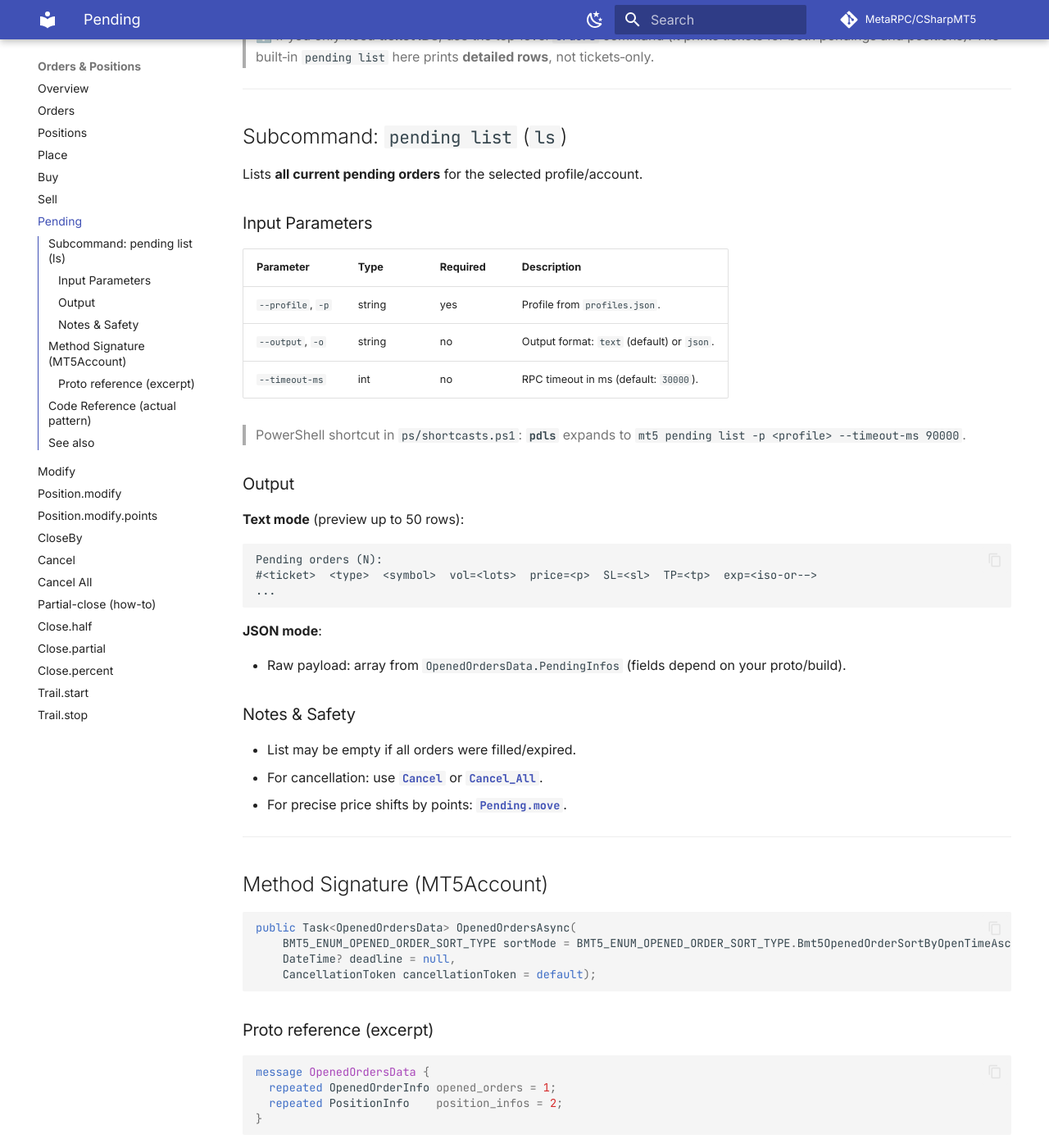
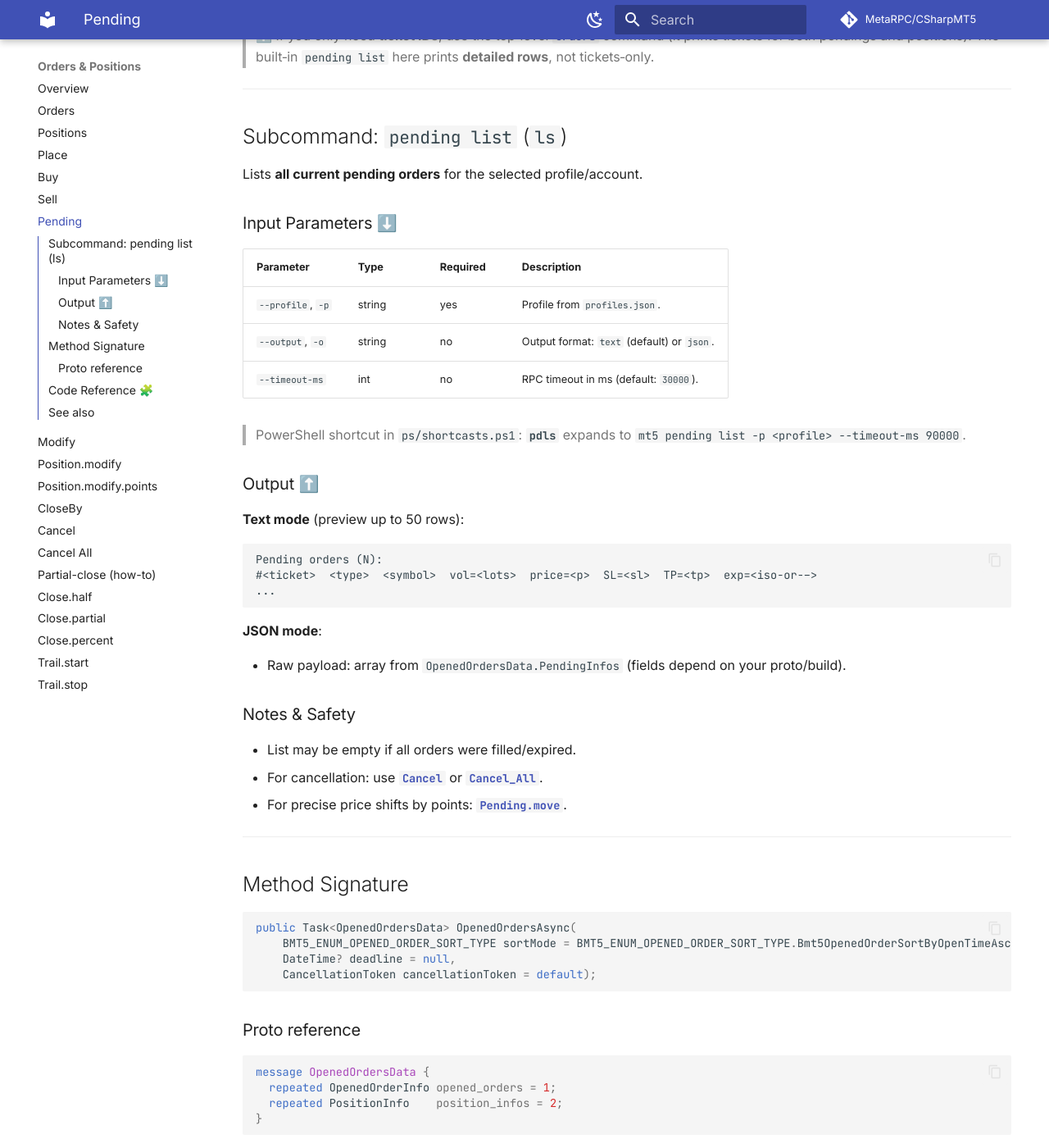
Before and after one commit to MetaRPC/CSharpMT5, an MkDocs documentation site: the page built from docs/Orders_Positions/Pending.md, in a window 1280 px wide and 1400 px high, scrolled down 313 px. Shown: the whole window at 82% size. Built offline with MkDocs 1.6.1 and Material for MkDocs 9.7.7, drawn with Linux system fonts in a browser that asks for light colours; comment, search, counter and statistics services are not loaded; some of the changed text lies outside the part shown.

Commit message:
Update Pending.md

````diff
--- a/docs/Orders_Positions/Pending.md
+++ b/docs/Orders_Positions/Pending.md
@@ -13,7 +13,7 @@ Utilities for working with **pending orders**. The group currently exposes:
 
 Lists **all current pending orders** for the selected profile/account.
 
-### Input Parameters
+### Input Parameters ⬇️
 
 | Parameter         | Type   | Required | Description                                |
 | ----------------- | ------ | -------- | ------------------------------------------ |
@@ -23,7 +23,7 @@ Lists **all current pending orders** for the selected profile/account.
 
 > PowerShell shortcut in `ps/shortcasts.ps1`: **`pdls`** expands to `mt5 pending list -p <profile> --timeout-ms 90000`.
 
-### Output
+### Output ⬆️
 
 **Text mode** (preview up to 50 rows):
 
@@ -45,7 +45,7 @@ Pending orders (N):
 
 ---
 
-## Method Signature (MT5Account)
+## Method Signature
 
 ```csharp
 public Task<OpenedOrdersData> OpenedOrdersAsync(
@@ -54,7 +54,7 @@ public Task<OpenedOrdersData> OpenedOrdersAsync(
     CancellationToken cancellationToken = default);
 ```
 
-### Proto reference (excerpt)
+### Proto reference
 
 ```proto
 message OpenedOrdersData {
@@ -65,7 +65,7 @@ message OpenedOrdersData {
 
 ---
 
-## Code Reference (actual pattern)
+## Code Reference 🧩
 
 ```csharp
 await ConnectAsync();
````
